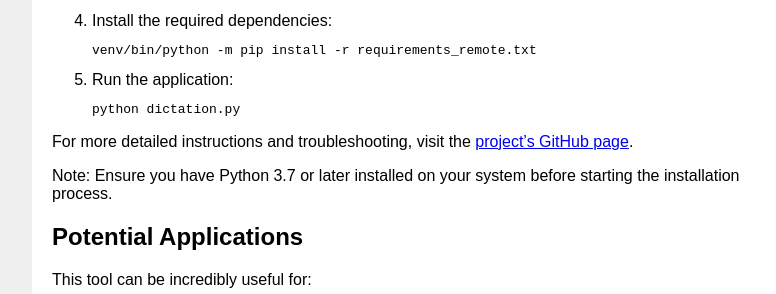
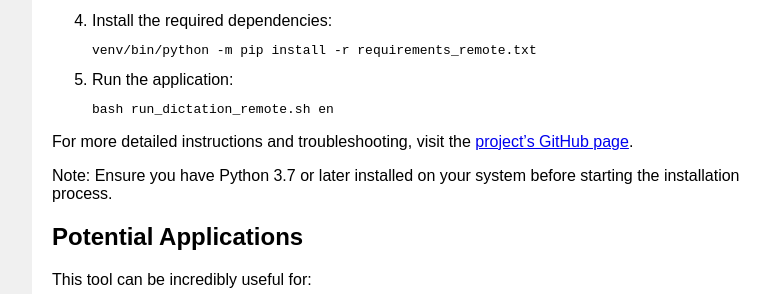
Before and after one commit to guidov/guidov.github.io, a Jekyll site: the page built from _posts/2024-09-16-whisper-simple-dictation-tool.md, in a window 1280 px wide and 900 px high, scrolled down 861 px. Shown: the part 158-452 px from the top of the window, without its empty margins (208-984 px from the left). Built offline with Jekyll 4.4.1, drawn with Linux system fonts in a browser that asks for light colours.

Commit message:
feat: Replace command to run Whisper Simple Dictation tool

````diff
--- a/_posts/2024-09-16-whisper-simple-dictation-tool.md
+++ b/_posts/2024-09-16-whisper-simple-dictation-tool.md
@@ -50,7 +50,7 @@ To use Whisper Simple Dictation, follow these steps:
 
 5. Run the application:
    ```bash
-   python dictation.py
+   bash run_dictation_remote.sh en
    ```
 
 For more detailed instructions and troubleshooting, visit the [project's GitHub page](https://github.com/filyp/whisper-simple-dictation).
````
